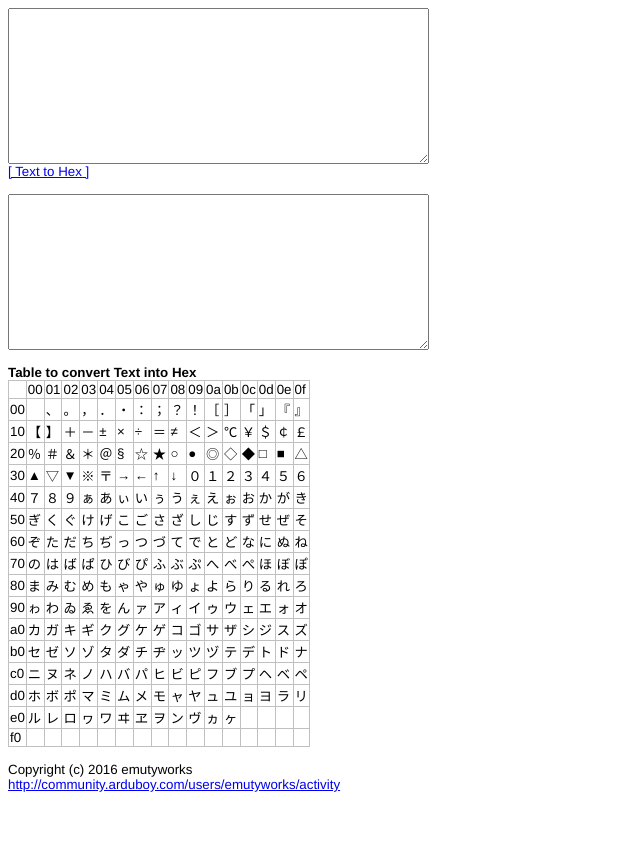
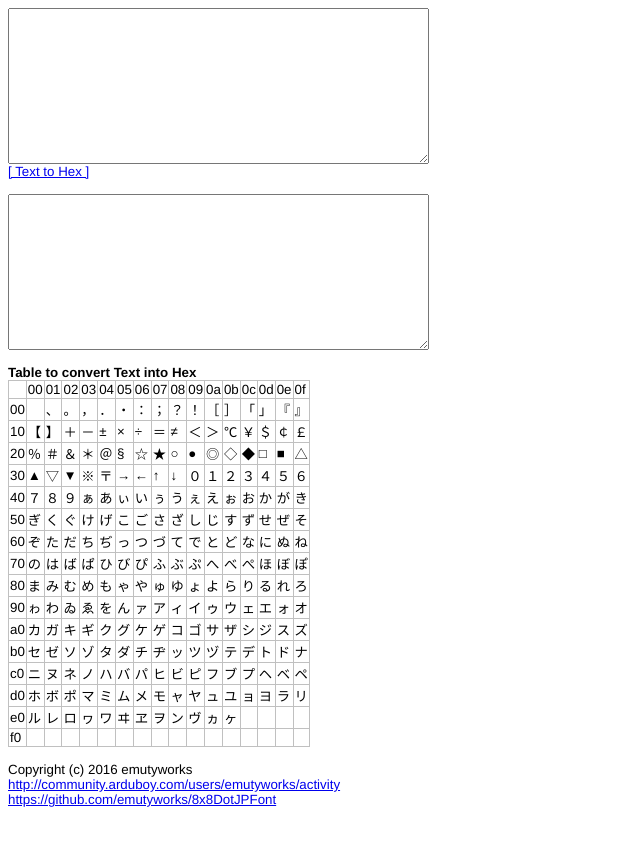
Before and after one commit to emutyworks/8x8DotJPFont, a plain HTML site: page index.html in a window 1280 px wide. Shown: the whole page, without its empty margins (0-640 px from the left). Drawn offline with Linux system fonts and the light colour scheme.

Commit message:
fix index

```diff
--- a/index.html
+++ b/index.html
@@ -48,6 +48,7 @@ Released under the MIT license
 <br>
 Copyright (c) 2016 emutyworks<br>
 <a href="http://community.arduboy.com/users/emutyworks/activity">http://community.arduboy.com/users/emutyworks/activity</a><br>
+<a href="https://github.com/emutyworks/8x8DotJPFont">https://github.com/emutyworks/8x8DotJPFont</a><br>
 <br>
 <br>
 </body>
```
